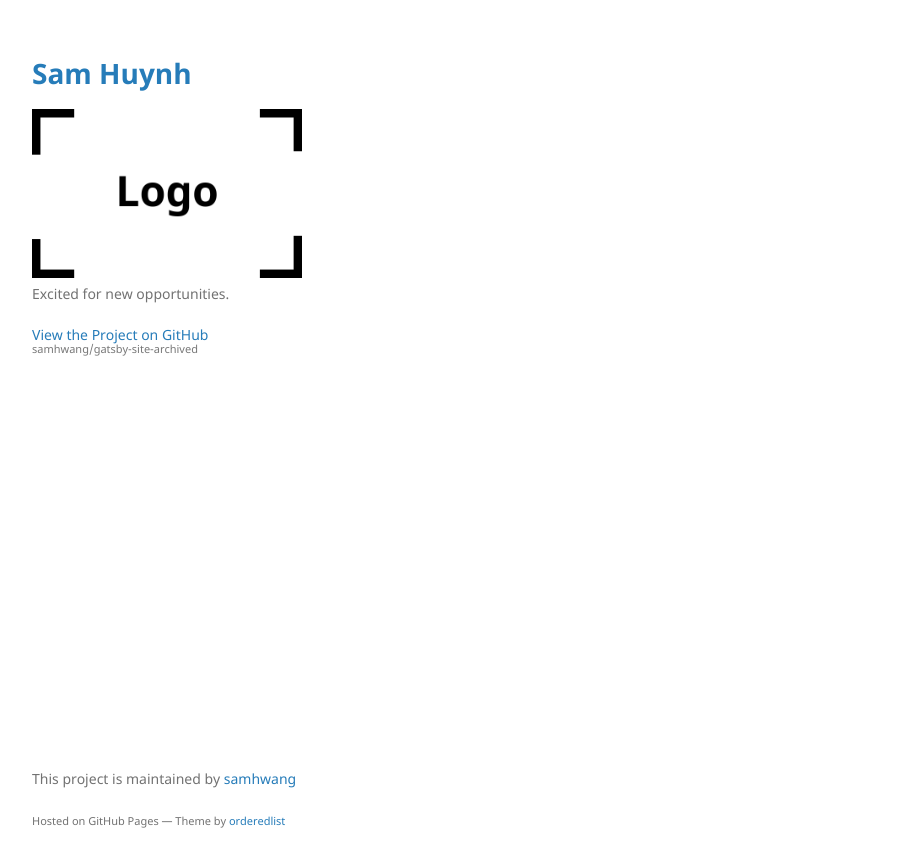
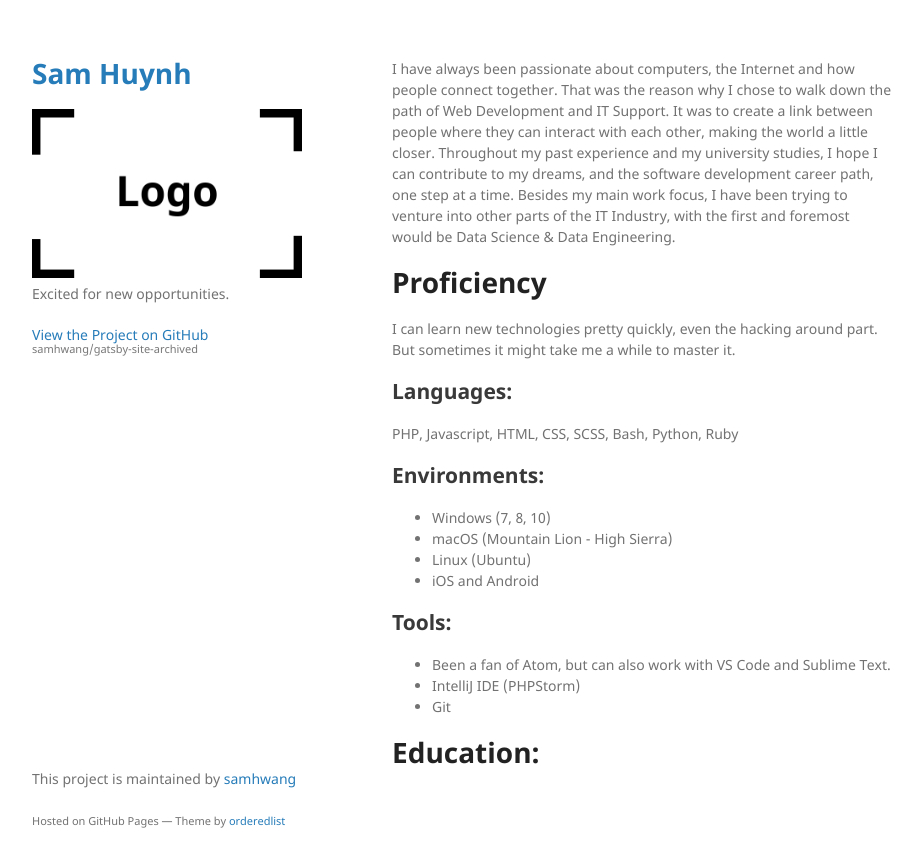
Before and after one commit to samhwang/gatsby-site-archived, a Jekyll site: the page built from index.md, in a window 1280 px wide. Shown: the top 867 px of the page, without its empty margins (178-1100 px from the left). Built offline with Jekyll 4.4.1, drawn with Linux system fonts in a browser that asks for light colours.

Commit message:
Edit the home page as a CV

```diff
--- a/index.md
+++ b/index.md
@@ -1,3 +1,32 @@
 ---
 layout: default
 ---
+
+I have always been passionate about computers, the Internet and how people
+connect together. That was the reason why I chose to walk down the path of Web
+Development and IT Support. It was to create a link between people where they
+can interact with each other, making the world a little closer. Throughout my
+past experience and my university studies, I hope I can contribute to my dreams,
+and the software development career path, one step at a time. Besides my main
+work focus, I have been trying to venture into other parts of the IT Industry,
+with the first and foremost would be Data Science & Data Engineering.
+
+# Proficiency
+I can learn new technologies pretty quickly, even the hacking around part. But
+sometimes it might take me a while to master it.
+
+## Languages:
+PHP, Javascript, HTML, CSS, SCSS, Bash, Python, Ruby
+
+## Environments:
+- Windows (7, 8, 10)
+- macOS (Mountain Lion - High Sierra)
+- Linux (Ubuntu)
+- iOS and Android
+
+## Tools:
+- Been a fan of Atom, but can also work with VS Code and Sublime Text.
+- IntelliJ IDE (PHPStorm)
+- Git
+
+# Education:
```
